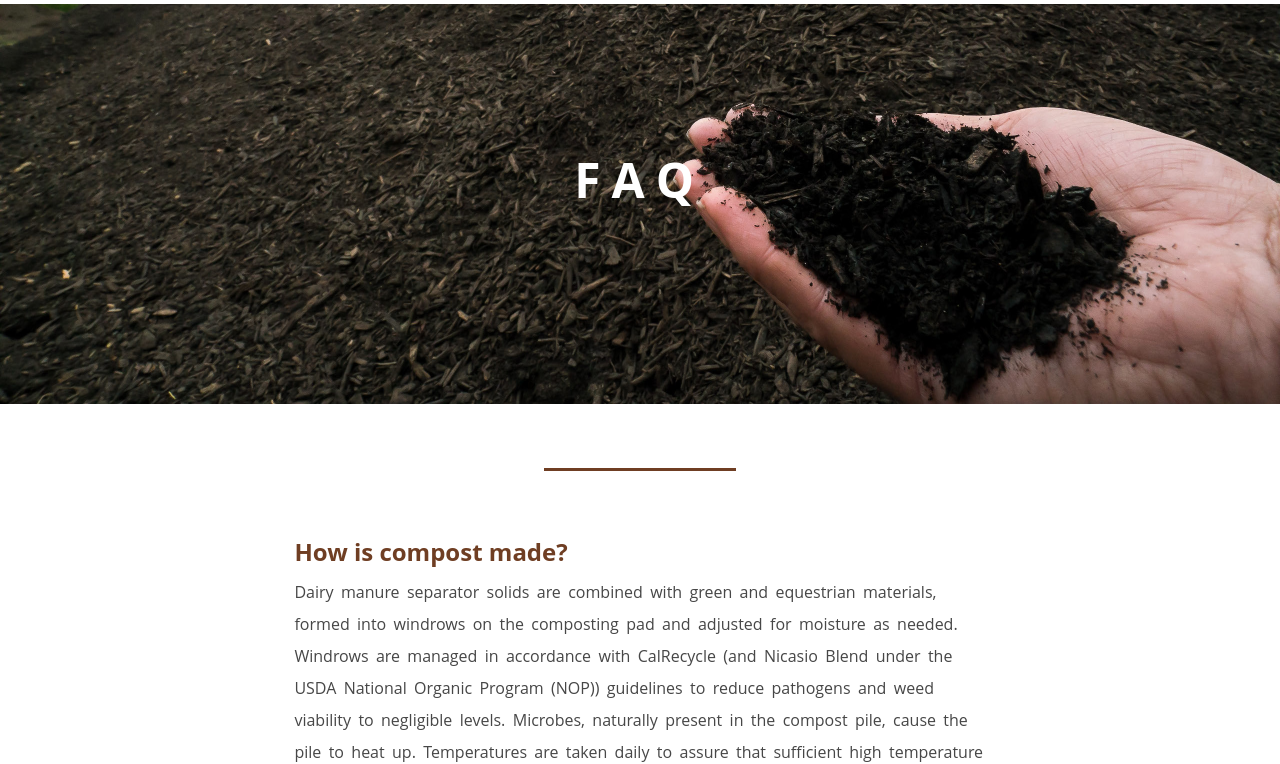
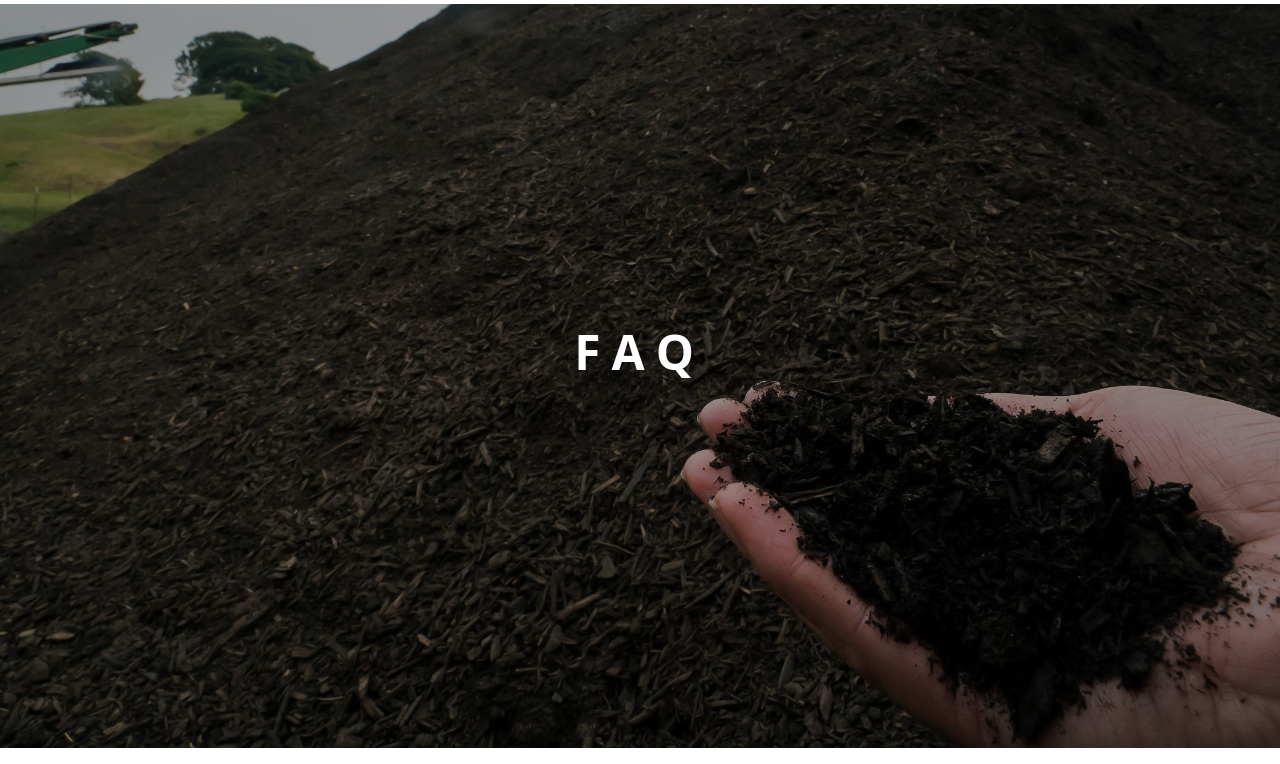
Before and after one commit to xanderbakx/west-marin-compost, a Gatsby site: page /faq in a window 1280 px wide. Shown: the part 54-818 px from the top of the page. Built offline with nearby package versions, Linux system fonts and the light colour scheme; Gatsby itself is replaced by a stand-in of ours.

```diff
--- a/src/pages/index.js
+++ b/src/pages/index.js
@@ -5,6 +5,7 @@
 import SEO from "../components/seo"
 import { HomeHeader, Banner, BannerButton } from '../utils'
 import QuickInfo from '../components/HomePageComponent/QuickInfo'
+// import { Helmet } from 'react-helmet'
 
 // import { StaticQuery, graphql } from "gatsby"
 
--- a/src/utils/Header.js
+++ b/src/utils/Header.js
@@ -1,6 +1,7 @@
 import React from 'react'
 import styled from 'styled-components'
 import img from '../images/index-header.jpg'
+
 
 function HomeHeader({ img, children }) {
   return (
@@ -20,16 +21,15 @@
 
 const IndexHeader = styled.header`
   min-height: calc(100vh - 55.77px);
-  background: /*linear-gradient(rgba(0,0,0,0.4), rgba(0,0,0,0.4)),*/ url(${props => props.img}) center/cover fixed no-repeat;
+  background: linear-gradient(rgba(0,0,0,0.4), rgba(0,0,0,0.4)), url(${props => props.img}) center/cover fixed no-repeat;
   display: flex;
   justify-content: center;
   align-items: center;
 `
 
 const DefaultHeader = styled(IndexHeader)`
-  min-height:50vh;
-  background-position: center bottom;
-  background-size: cover;
+  /* min-height:50vh; */
+  min-height: calc(100vh - 55.77px);
 `
 
 HomeHeader.defaultProps = {
```
